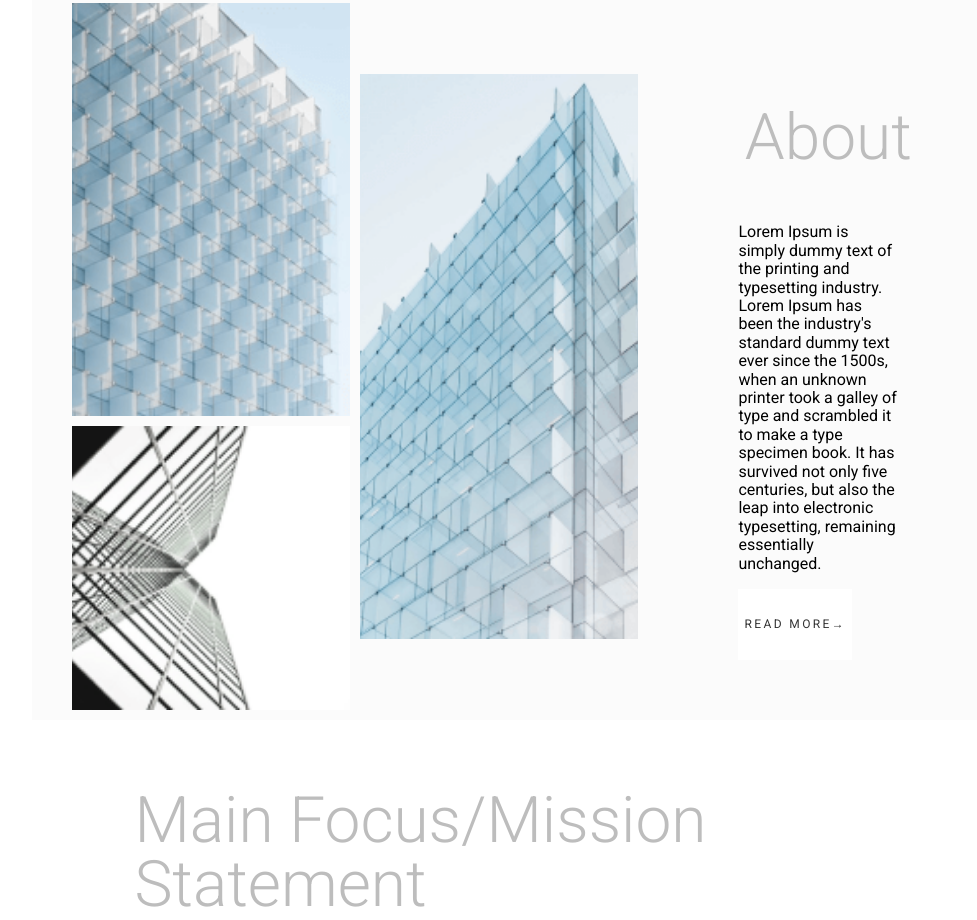
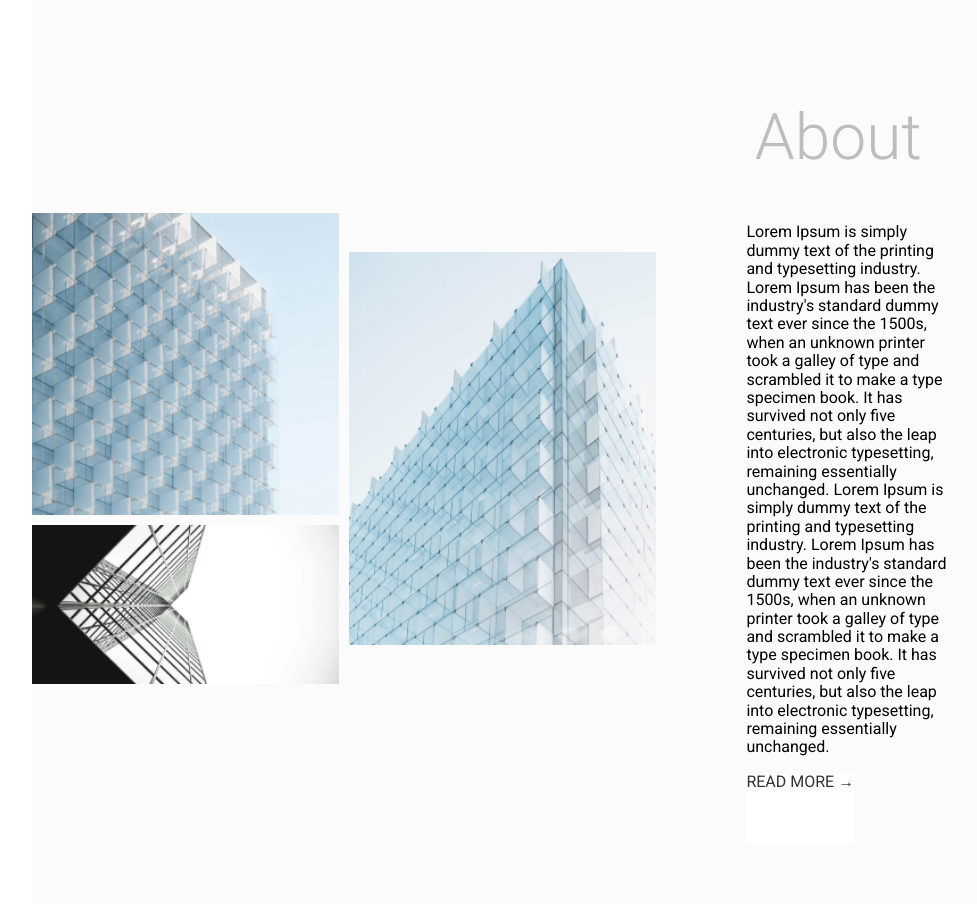
Before and after one commit to gmarry/Project1, a plain HTML site: page Index.html in a window 1280 px wide. Shown: the part 969-1889 px from the top of the page, without its empty margins (96-1073 px from the left). Drawn offline with Linux system fonts and the light colour scheme; files whose address does not match are found by name.

Commit message:
Change section About

```diff
--- a/Index.html
+++ b/Index.html
@@ -59,6 +59,7 @@
       <!--Mariia-->
       <section class="about">
         <div class="about__img-left">
+          <div class="about__img-left__container">
             <img
               class="about__img-left__img1"
               src="assets/Images/Img_main/about1.png"
@@ -75,6 +76,7 @@
               alt="about_img3"
             />
           </div>
+        </div>
         <div class="about__text-right">
           <h2>About</h2>
           <p>
@@ -83,12 +85,15 @@
             ever since the 1500s, when an unknown printer took a galley of type
             and scrambled it to make a type specimen book. It has survived not
             only five centuries, but also the leap into electronic typesetting,
-            remaining essentially unchanged.
+            remaining essentially unchanged. Lorem Ipsum is simply dummy text of
+            the printing and typesetting industry. Lorem Ipsum has been the
+            industry's standard dummy text ever since the 1500s, when an unknown
+            printer took a galley of type and scrambled it to make a type
+            specimen book. It has survived not only five centuries, but also the
+            leap into electronic typesetting, remaining essentially unchanged.
           </p>
           <div class="button-container">
-            <button class="white__button" onclick="window.location.href='#';">
-              READ MORE&rarr;
-            </button>
+            <a class="button white__button" href="#"> READ MORE &rarr; </a>
           </div>
         </div>
       </section>
--- a/assets/style.css
+++ b/assets/style.css
@@ -279,52 +279,68 @@ h2 {
 .about {
   display: grid;
   background-color: rgba(251, 251, 251, 1);
-  grid-template-columns: 60% 38%;
-  max-width: 100vw;
-  padding: 40px 40px 10px;
+  grid-template-columns: 60% 40%;
+  width: 100%;
+  padding: 40px 0 10px;
   margin-top: 120px;
   justify-items: stretch;
+  grid-template-areas: "right" "left";
+}
+
+.about__img-left {
+  display: grid;
+  grid-template-columns: repeat(1, 1fr);
+  justify-content: center;
+  align-items: center;
+  grid-template: left;
+}
+
+.about__img-left__container {
+  display: grid;
+  align-items: center;
+  grid-gap: 10px;
+  grid-template-columns: 50% 50%;
+  grid-template-rows: auto auto;
+  grid-auto-flow: column;
+  align-content: center;
+}
+
+.about__img-left__container img {
+  width: 100%;
+}
+.about__img-left__img1 {
+  justify-self: center;
+  align-self: end;
+}
+.about__img-left__img2 {
+  justify-self: center;
+  align-self: start;
+}
+
+.about__img-left__img3 {
+  grid-row: 1 / 3;
+  justify-self: center;
+  align-self: center;
 }
 
 @media screen and (max-width: 768px) {
   .about {
-    grid-template-columns: repeat(1, 1fr);
-    padding: 40px 40px 10px;
+    grid-template-columns: 100%;
+    grid-template-areas: "text" "img";
   }
-}
 
-.about__img-left {
-  display: grid;
-  grid-template-columns: repeat(2, 1fr);
-  align-items: center;
-  grid-gap: 10px;
-  justify-items: stretch;
-}
-.about__img-left__img1 {
-  grid-row: 1;
-  grid-column: 1;
-  width: 100%;
-  height: 100%;
-  object-fit: cover;
-}
-.about__img-left__img2 {
-  grid-row: 2;
-  grid-column: 1;
-  width: 100%;
-  height: 100%;
-  object-fit: cover;
-}
+  .about__text-right {
+    grid-area: text;
+    padding: 10px 15px;
+  }
 
-.about__img-left__img3 {
-  grid-row-start: 1;
-  grid-row-end: 3;
-  width: 100%;
-  height: 80%;
-  object-fit: cover;
-}
+  .about__img-left__container {
+    grid-template-columns: 100%;
+    grid-template-rows: auto auto auto;
+  }
 
-@media screen and (max-width: 768px) {
   .about__img-left {
+    grid-area: img; /* Указываем, что этот блок идет в область "img" */
     grid-template-columns: 1fr; /* Одна колонка */
     grid-auto-flow: row; /* Элементы будут размещаться по вертикали */
     align-items: stretch; /* Выравнивание элементов по вертикали */
@@ -344,22 +360,9 @@ h2 {
 
 .about__text-right {
   padding: 50px 100px;
+  grid-template: right;
 }
 
-@media screen and (max-width: 768px) {
-  .about__text-right {
-    padding: 10px 15px;
-  }
-}
-
-/* .about__text-right h2 {
-  color: var(--gray-4, #bdbdbd);
-  font-family: Roboto;
-  font-size: 64px;
-  font-style: normal;
-  font-weight: 300;
-  line-height: 64px;
-} */
 /* end of section2 About */
 
 /* EKATERINA */
```
Lines whose indentation alone changed are shown as unchanged.
